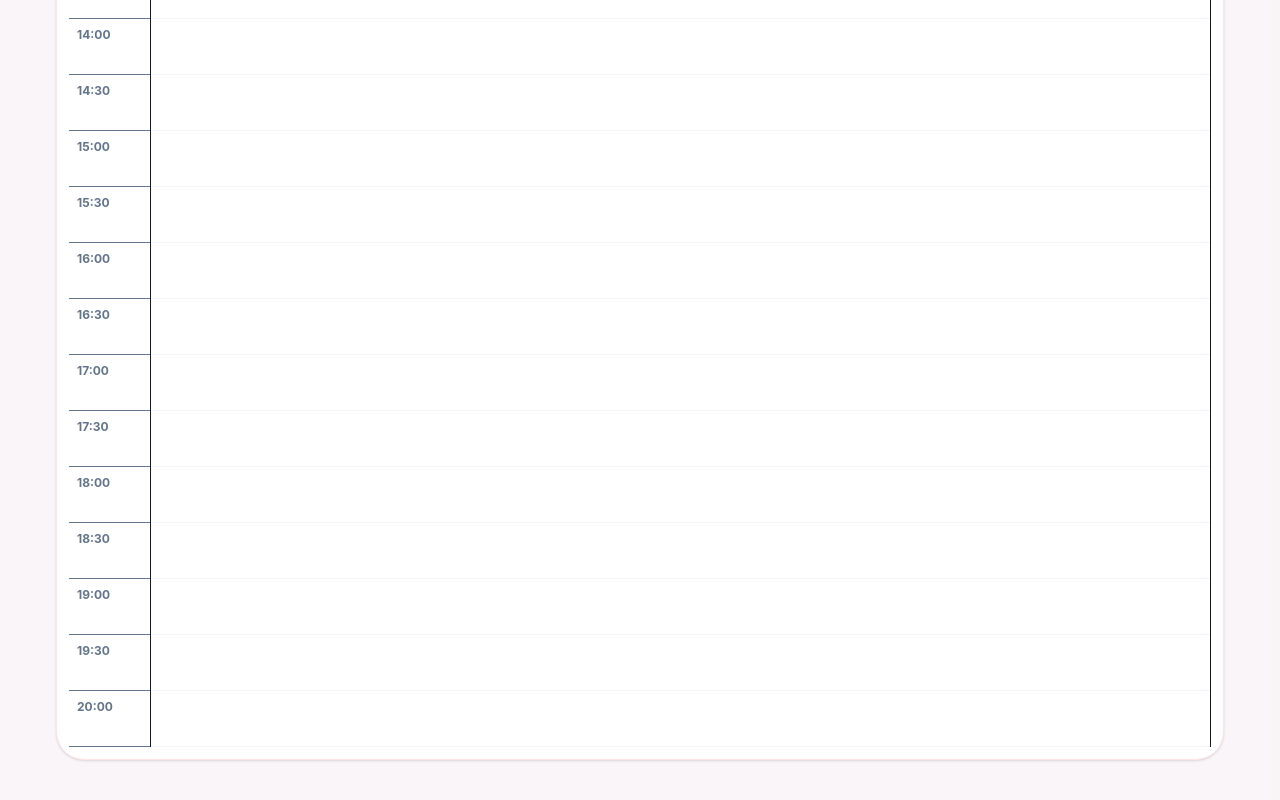
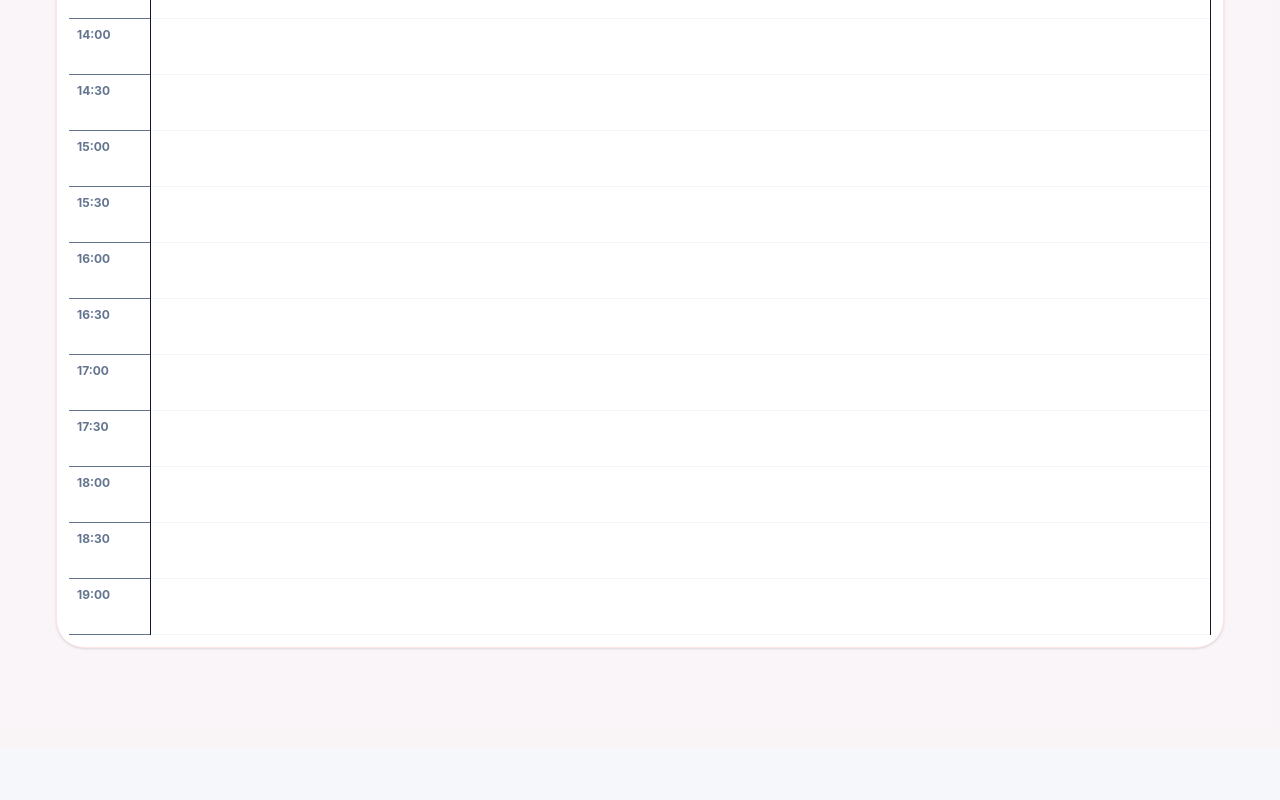
Before and after one commit to madeo2222-coder/Aily-nail-kartte, a Next.js app: page /reservations/calendar in a window 1280 px wide. Shown: the part 1557-2357 px from the top of the page. After the commit the page ends 2305 px from the top, so only its background shows below. Built offline with nearby package versions, Linux system fonts and the light colour scheme; no server answers; the database is empty.

Commit message:
dodo開発用ベース準備

```diff
--- a/app/reservations/calendar/page.tsx
+++ b/app/reservations/calendar/page.tsx
@@ -59,7 +59,7 @@ type MonthDay = {
 };
 
 const DAY_START_HOUR = 10;
-const DAY_END_HOUR = 20;
+const DAY_END_HOUR = 19;
 const SLOT_MINUTES = 30;
 
 function getTodayText() {
--- a/app/reservations/new/page.tsx
+++ b/app/reservations/new/page.tsx
@@ -81,7 +81,7 @@ const EXTERNAL_SHORTCUTS: ExternalShortcut[] = [
     label: "店休日",
     source: "店休日",
     title: "店休日",
-    minutes: 240,
+    minutes: 540,
   },
 ];
 
@@ -598,6 +598,11 @@ export default function ReservationNewPage() {
   setExternalSource(shortcut.source);
   setExternalTitle(shortcut.title);
   setDurationMinutes(shortcut.minutes);
+
+  if (shortcut.source === "店休日") {
+    setStartTime("10:00");
+    setDurationMinutes(540);
+  }
 }
 
   async function checkOverlap({
```
Lines whose indentation alone changed are shown as unchanged.
